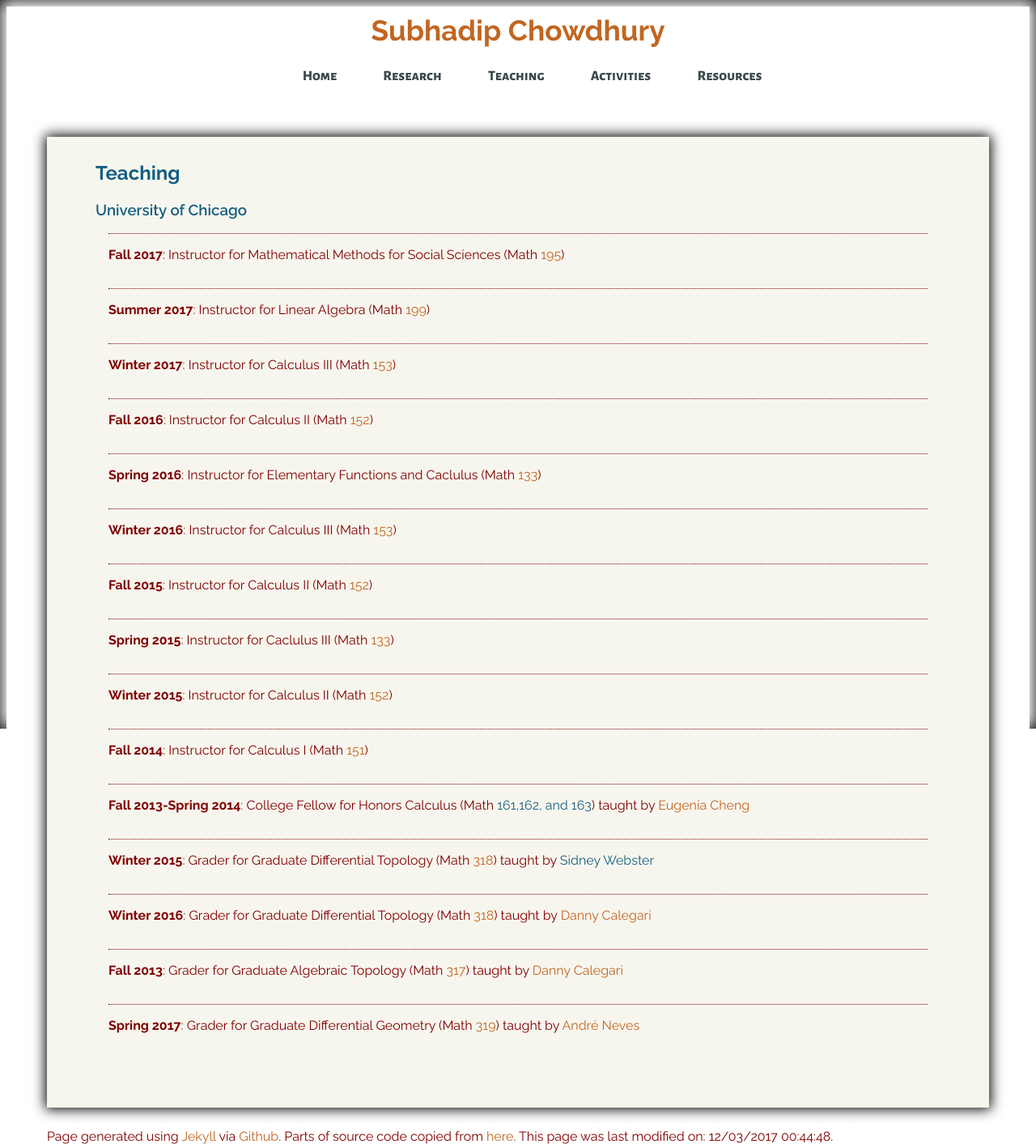
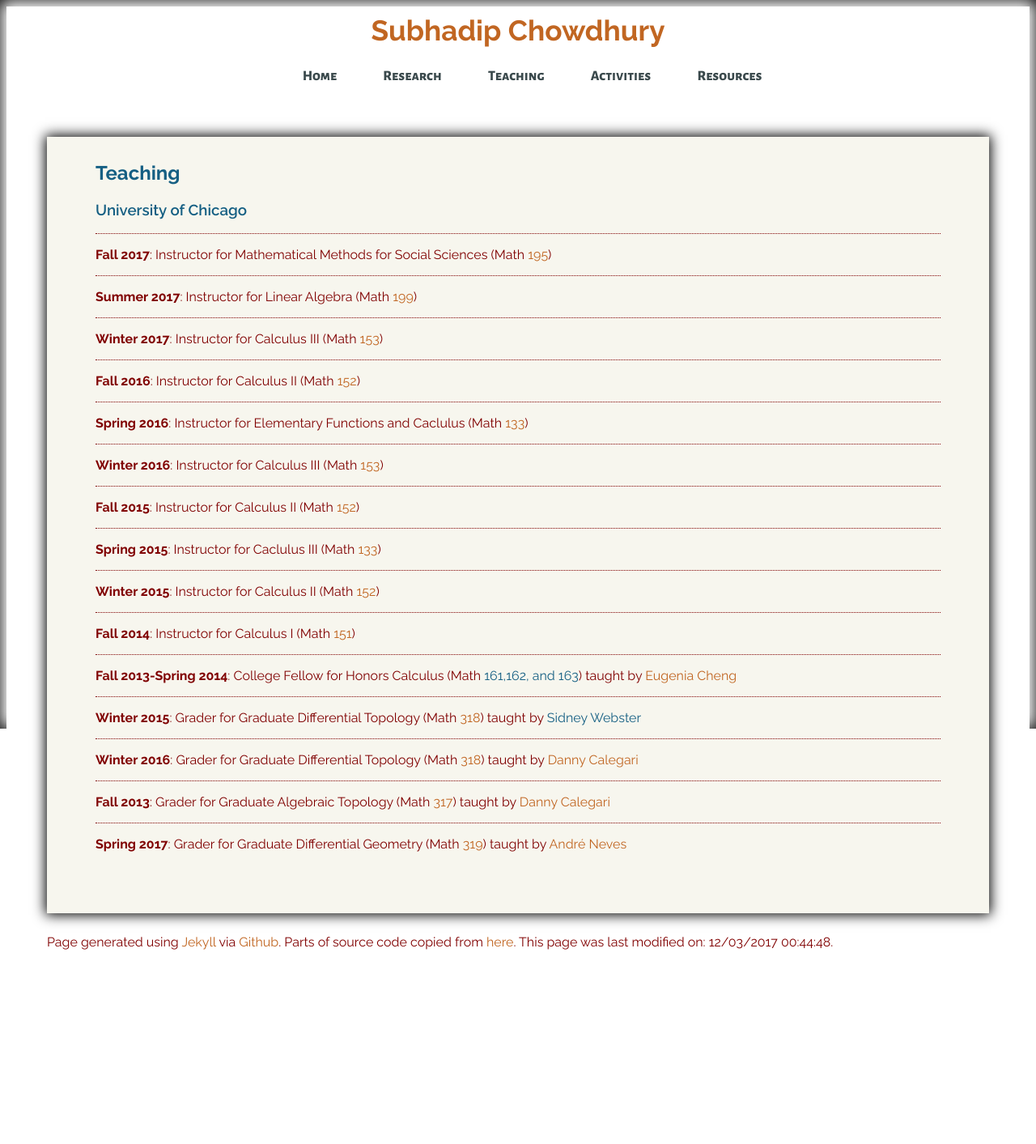
Before and after one commit to subhadipchowdhury/subhadipchowdhury.github.io, a Jekyll site: the page built from teaching/index.md, in a window 1280 px wide. Shown: the whole page at 81% size. Built offline with Jekyll 4.4.1, drawn with Linux system fonts in a browser that asks for light colours; some web fonts are replaced; after the commit the page ends 1173 px from its top, so only the background shows below that.

Commit message:
Update stylesheet.css

```diff
--- a/css/stylesheet.css
+++ b/css/stylesheet.css
@@ -81,7 +81,6 @@ ol {
 }
 
 .course {
-    	margin: 1em;
 	border-top: dotted 0.1em;
     	display: flex;
    	flex-direction: column;
```
